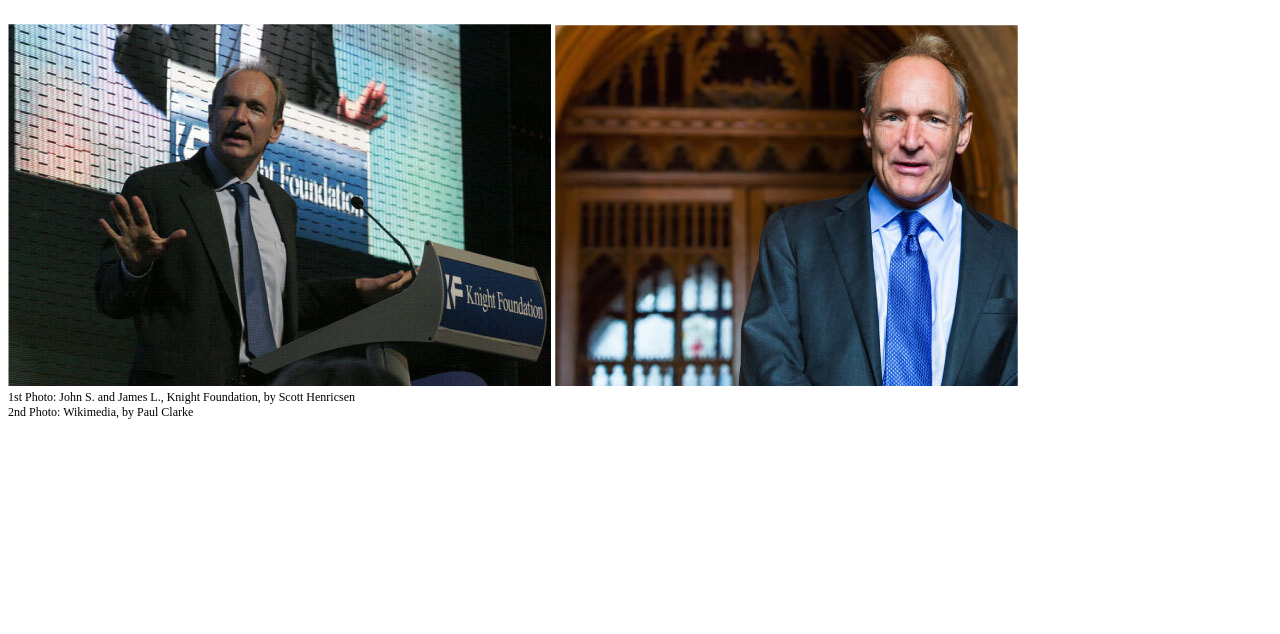
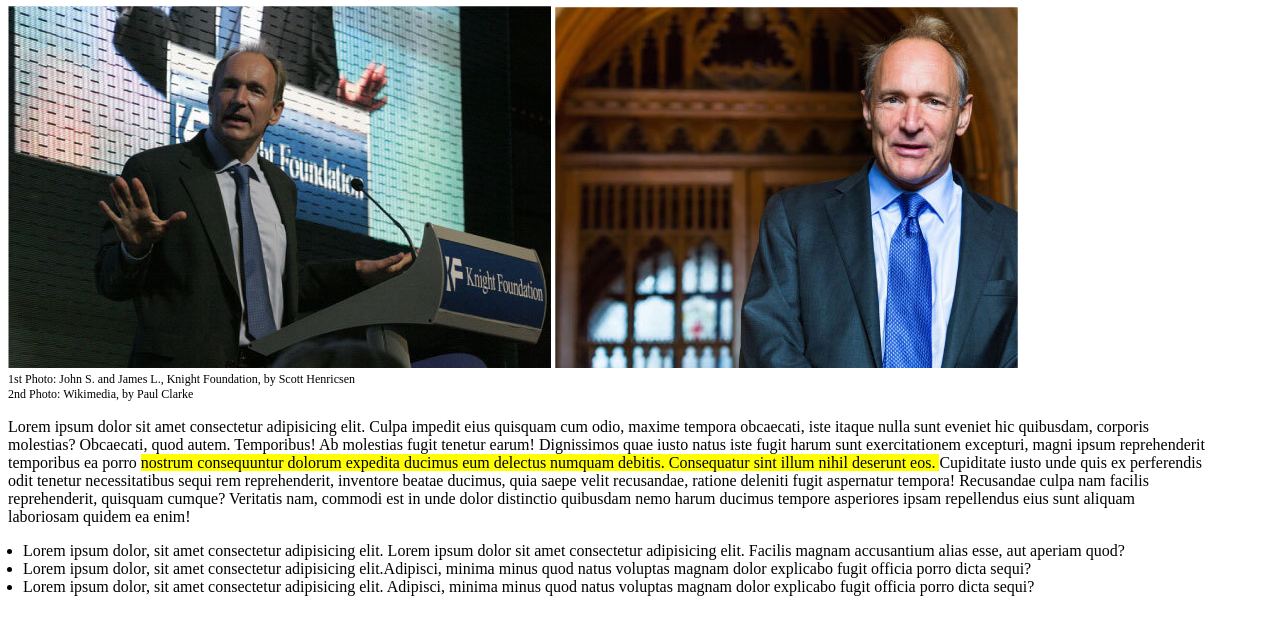
Before and after one commit to fabioSirigu/html-css-booleaner, a plain HTML site: page index.html in a window 1280 px wide. Shown: the part 164-798 px from the top of the page. Drawn offline with Linux system fonts and the light colour scheme.

Commit message:
add section content list

```diff
--- a/css/style.css
+++ b/css/style.css
@@ -1,5 +1,5 @@
 body {
-      width: max-content;
+      width: 1200px;
 }
 header {
       margin: 0;
@@ -28,3 +28,7 @@ h1 {
       margin: 0;
       font-size: 12px;
 }
+
+.u_list {
+      padding-left: 15px;
+}
--- a/index.html
+++ b/index.html
@@ -16,7 +16,7 @@
 
       <!-- main -->
       <main>
-      <     !-- title_image -->
+            <!-- title_image -->
             <section>
                   <h1>
                         Internet deve essere al servizio del "bene publico": il servizio di Tim-Berners Lee
@@ -31,7 +31,29 @@
                   <p class="ph_description">1st Photo: John S. and James L., Knight Foundation, by Scott Henricsen</p>
                   <p class="ph_description">2nd Photo: Wikimedia, by Paul Clarke</p>
             </section>
-           <!--/title_image  -->
+            <!--/title_image  -->
+
+            <!-- section content -->
+            <section>
+                  <p>
+                        Lorem ipsum dolor sit amet consectetur adipisicing elit. Culpa impedit eius quisquam cum odio, maxime tempora obcaecati, iste itaque nulla sunt eveniet hic quibusdam, corporis molestias? Obcaecati, quod autem. Temporibus!
+                        Ab molestias fugit tenetur earum! Dignissimos quae iusto natus iste fugit harum sunt exercitationem excepturi, magni ipsum reprehenderit temporibus ea porro
+                        <span style="background-color: yellow;">
+                              nostrum consequuntur dolorum expedita ducimus eum delectus numquam debitis.
+                              Consequatur sint illum nihil deserunt eos.
+                        </span>
+                        Cupiditate iusto unde quis ex perferendis odit tenetur necessitatibus sequi rem reprehenderit, inventore beatae ducimus, quia saepe velit recusandae, ratione deleniti fugit aspernatur tempora!
+                        Recusandae culpa nam facilis reprehenderit, quisquam cumque? Veritatis nam, commodi est in unde dolor distinctio quibusdam nemo harum ducimus tempore asperiores ipsam repellendus eius sunt aliquam laboriosam quidem ea enim!
+                  </p>
+            </section>
+
+            <section  >
+                  <ul class="u_list">
+                        <li>Lorem ipsum dolor, sit amet consectetur adipisicing elit. Lorem ipsum dolor sit amet consectetur adipisicing elit. Facilis magnam accusantium alias esse, aut aperiam quod? </li>
+                        <li>Lorem ipsum dolor, sit amet consectetur adipisicing elit.Adipisci, minima minus quod natus voluptas magnam dolor explicabo fugit officia porro dicta sequi?</li>
+                        <li>Lorem ipsum dolor, sit amet consectetur adipisicing elit. Adipisci, minima minus quod natus voluptas magnam dolor explicabo fugit officia porro dicta sequi?</li>
+                  </ul>
+            </section>
       </main>
       <!-- /main -->
 </body>
```
